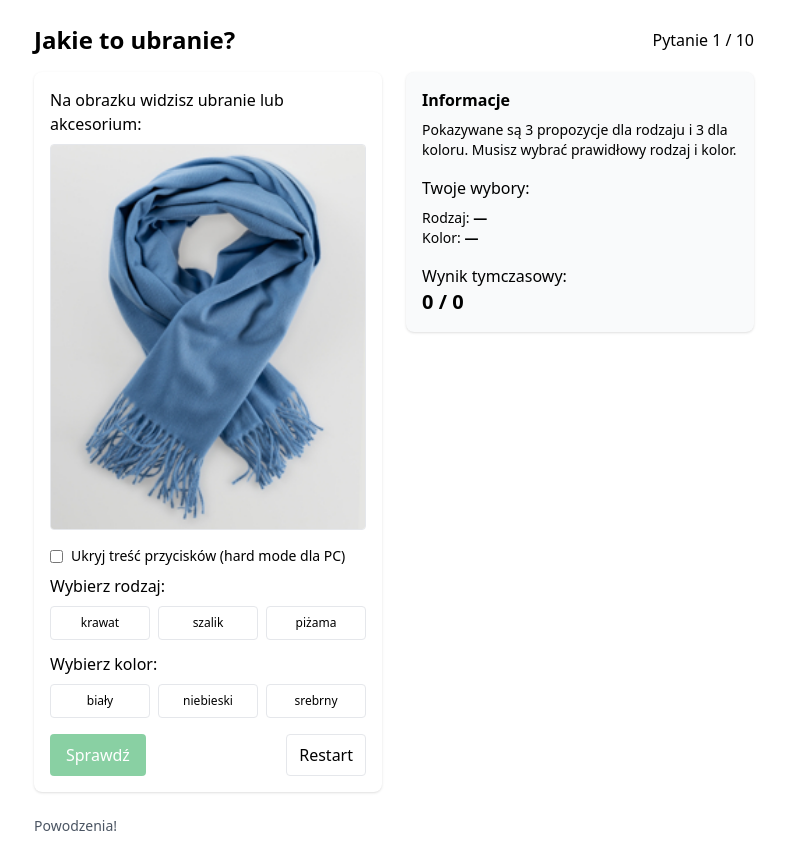
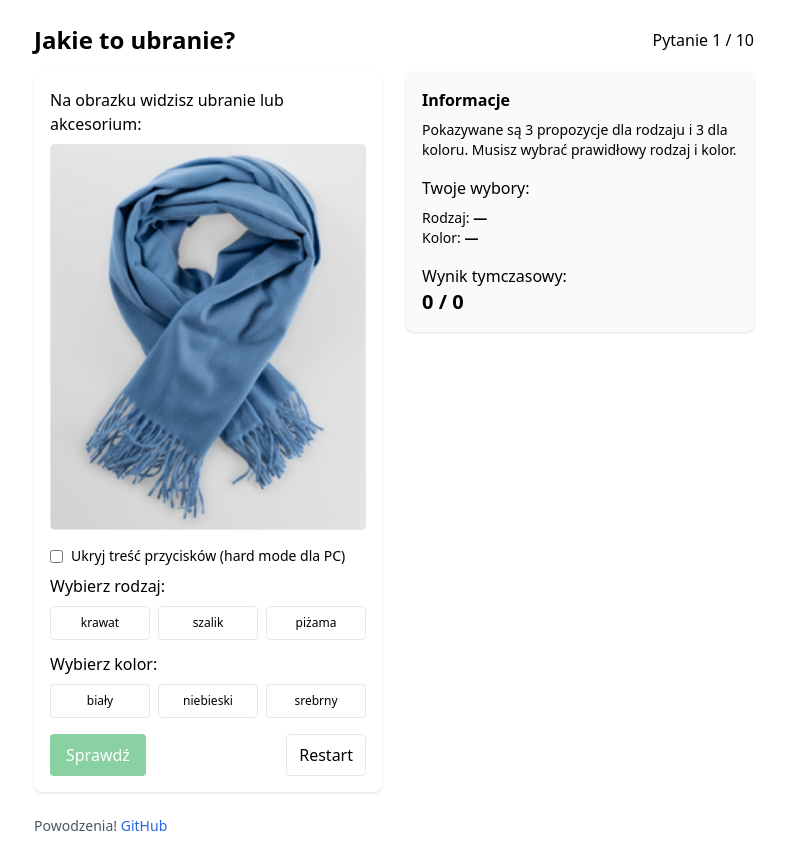
Before and after one commit to alvouk/react-ogra, a React (Vite) app: page / in a window 1280 px wide. Shown: the whole page, without its empty margins (246-1031 px from the left). Built offline with nearby package versions, Linux system fonts and the light colour scheme.

Commit message:
Added readme

```diff
--- a/src/index.jsx
+++ b/src/index.jsx
@@ -261,7 +261,7 @@ export default function JakieToUbranieQuiz({ questionsCount = 10 }) {
         </aside>
       </main>
 
-      <footer className="mt-6 text-sm text-gray-600">Powodzenia!</footer>
+      <footer className="mt-6 text-sm text-gray-600">Powodzenia! <a href="https://github.com/alvouk/react-ogra" className="text-blue-600 hover:underline">GitHub</a></footer>
     </div>
   );
 }
```
Also changed, not shown: 1 other file (tests, documents, lock files or other folders).
